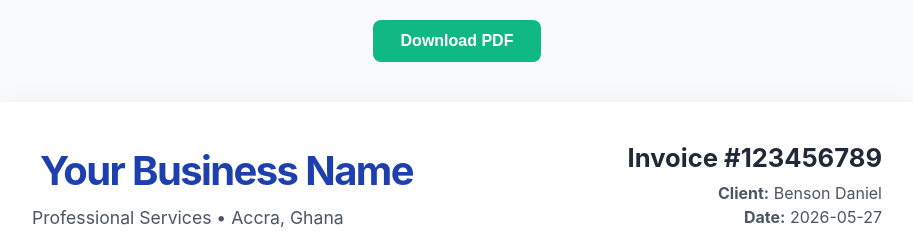
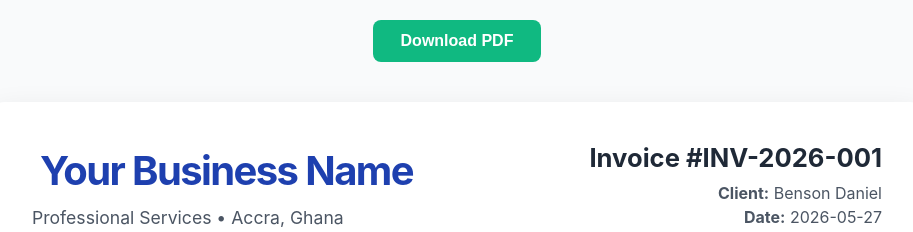
Before and after one commit to DoctBenson/tradeflow-invoice, a React (Vite) app: page / in a window 1280 px wide. Shown: the top 232 px of the page, without its empty margins (183-1096 px from the left). Built offline with nearby package versions, Linux system fonts and the light colour scheme.

Commit message:
Add auto invoice number generator

```diff
--- a/src/App.jsx
+++ b/src/App.jsx
@@ -49,6 +49,13 @@ function exportPDF() {
   html2pdf().set(options).from(element).save();
 }
 
+const [invoiceNumber, setInvoiceNumber] = useState(() => {
+  const saved = localStorage.getItem('invoiceCount')
+  const count = saved ? parseInt(saved) + 1 : 1
+  localStorage.setItem('invoiceCount', count)
+  return `INV-2026-${String(count).padStart(3, '0')}`
+})
+
 
 
 
@@ -62,7 +69,7 @@ function exportPDF() {
       <InvoiceHeader
         businessName={businessName}
         onBusinessNameChange={setBusinessName}
-        invoiceNumber="123456789"
+        invoiceNumber={invoiceNumber}
         clientName="Benson Daniel"
         date="2026-05-27"
         dueDate="2026-06-29"
```
